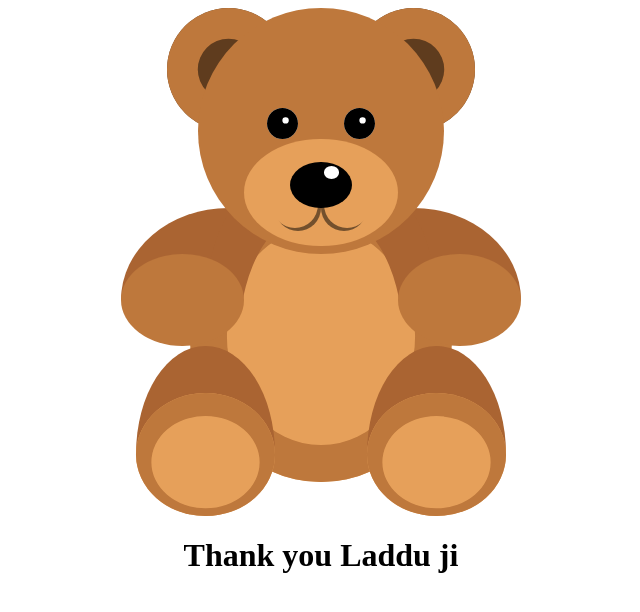
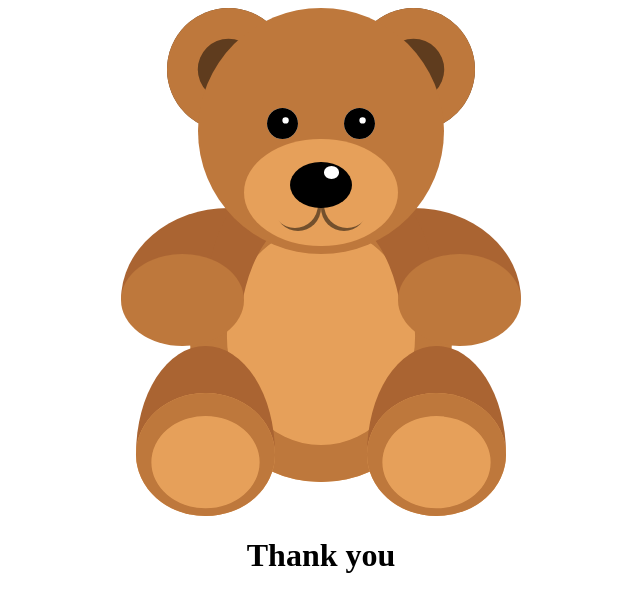
Before and after one commit to vinay562/Teddybear, a plain HTML site: page index.html in a window 1280 px wide. Shown: the whole page, without its empty margins (319-959 px from the left). Drawn offline with Linux system fonts and the light colour scheme.

Commit message:
Update index.html

```diff
--- a/index.html
+++ b/index.html
@@ -40,7 +40,7 @@
         </div>
       </div>
       <div>
-        <h1 >Thank you Laddu ji</h1>
+        <h1 >Thank you</h1>
       </div>
 </body>
 </html>
```
